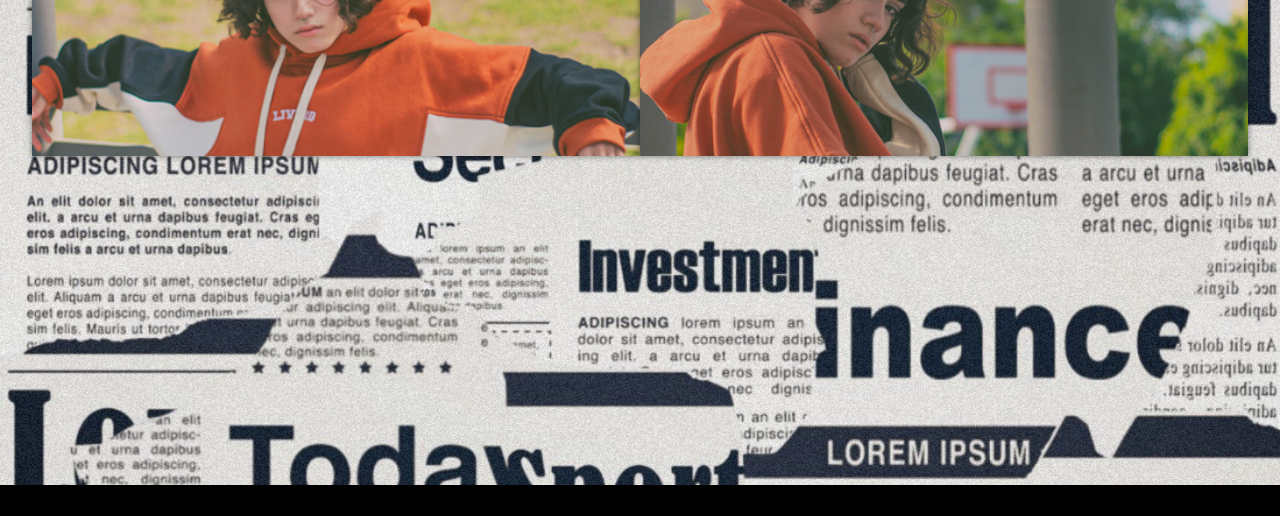
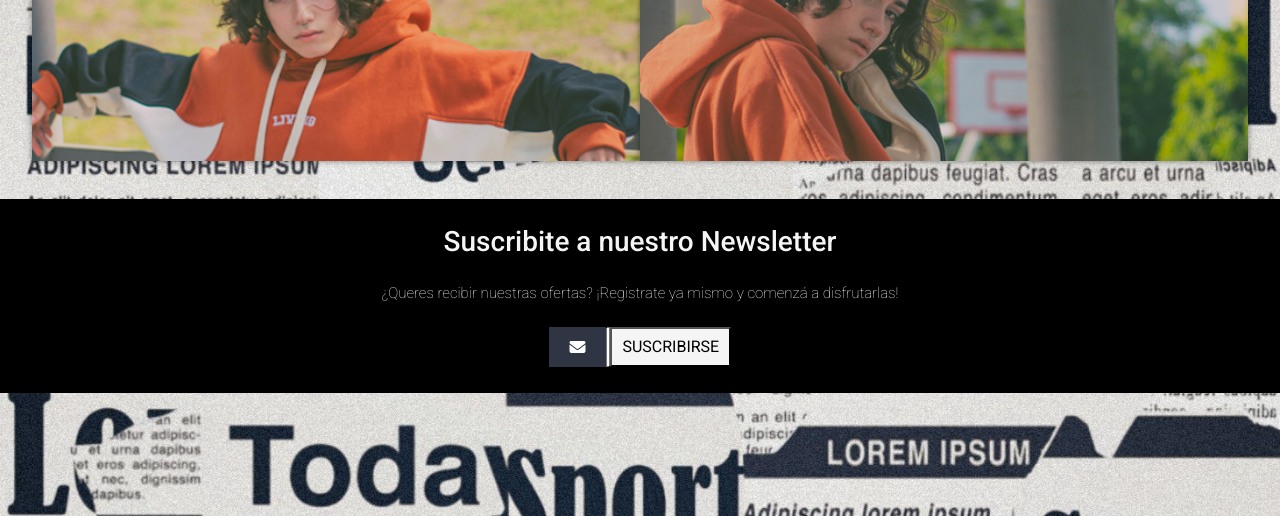
Before and after one commit to juanvilca/finalWeb-vilca, a website: page index.html in a window 1280 px wide. Shown: the part 1219-1735 px from the top of the page. Drawn offline with nearby package versions, Linux system fonts and the light colour scheme.

Commit message:
subiendo achivos

```diff
--- a/index.html
+++ b/index.html
@@ -67,6 +67,14 @@
                   >Nosotros</a
                 >
               </li>
+              <li class="nav-item">
+                <a
+                  class="nav-link"
+                  href="/pages/contacto.html"
+                  style="color: #e2e2e2"
+                  >Contacto</a
+                >
+              </li>
             </ul>
           </div>
         </div>
@@ -133,6 +141,18 @@
         <a href="#" class="close">X</a>
       </article>
 
+    <!--newletter section-->
+    <div class="newsletterWrap">
+      <form action="">
+        <h3 class="title">Suscribite a nuestro Newsletter</h3>
+        <p>¿Queres recibir nuestras ofertas? ¡Registrate ya mismo y comenzá a disfrutarlas!</p>
+        <div class="emailBox">
+          <i class="fa fa-envelope"></i>
+          <input class="tbox" type="email" name="" value="" placeholder="Ingresa tu email">
+          <button class="button" type="button">Suscribirse</button>
+        </div>
+      </form>
+    </div>
     </main>
 
     <!--social media-->
--- a/scss/components/_main.scss
+++ b/scss/components/_main.scss
@@ -77,7 +77,60 @@ main{
                                             line-height: 40px;
                                             border-radius: 50%;
                                         }
+                                            /* newsletter */
+                                            .newsletterWrap{
+                                                grid-area: main;
+                                                background: #000000;
+                                                padding: 2% 5%;
+                                                margin-top: 3%;
+                                                align-items: center;
+                                                text-align: center;
+                                            }
+                                                .newsletterWrap p{
+                                                    max-width: 600px;
+                                                    margin: 2% auto;
+                                                    font-size: 15px;
+                                                    font-weight: 300;
+                                                    font-family: 'Roboto', sans-serif;
+                                                    color: whitesmoke;
+                                                }
+                                                    .newsletterWrap .title{
+                                                        color: whitesmoke;
+                                                        font-family: 'Roboto', sans-serif;
+                                                        font-weight: 500;
 
+                                                    }
+                                                        .emailBox{
+                                                            display: flex;
+                                                            height: 5%;
+                                                            justify-content: center;
+                                                        }
+                                                            .emailBox i{
+                                                                background: #2f3542;
+                                                                color: white;
+                                                                width: 5%;
+                                                                line-height: 40px;
+                                                            }
+                                                                .tbox .button{
+                                                                    border: none;
+                                                                    outline: none;
+                                                                }
+                                                                    .tbox{
+                                                                        width: 0;
+                                                                        transition: 0.7s;
+                                                                    }
+                                                                        .emailBox:hover > .tbox,.tbox:focus{
+                                                                            width: 260px;
+                                                                            padding: 0 10px;
+                                                                        }
+                                                                            .button{
+                                                                                background: whitesmoke;
+                                                                                font-family: 'Roboto', sans-serif;
+                                                                                color: black;
+                                                                                padding: 0 10px;
+                                                                                text-transform: uppercase;
+                                                                                cursor: pointer;
+                                                                            }
 }
 
 /*nosotros*/
--- a/scss/styles.scss
+++ b/scss/styles.scss
@@ -19,7 +19,7 @@ body{
                             "main"
                             "footer";
         grid-template-columns: 100%;
-        grid-template-rows: 28% 25% 160% 30%;
+        grid-template-rows: 28% 25% 190% 30%;
         height: 100vh;
     }
 }
```
Also changed, not shown: pages/contacto.html (added, +12 -0 lines), css/main.css, 1 other file.
